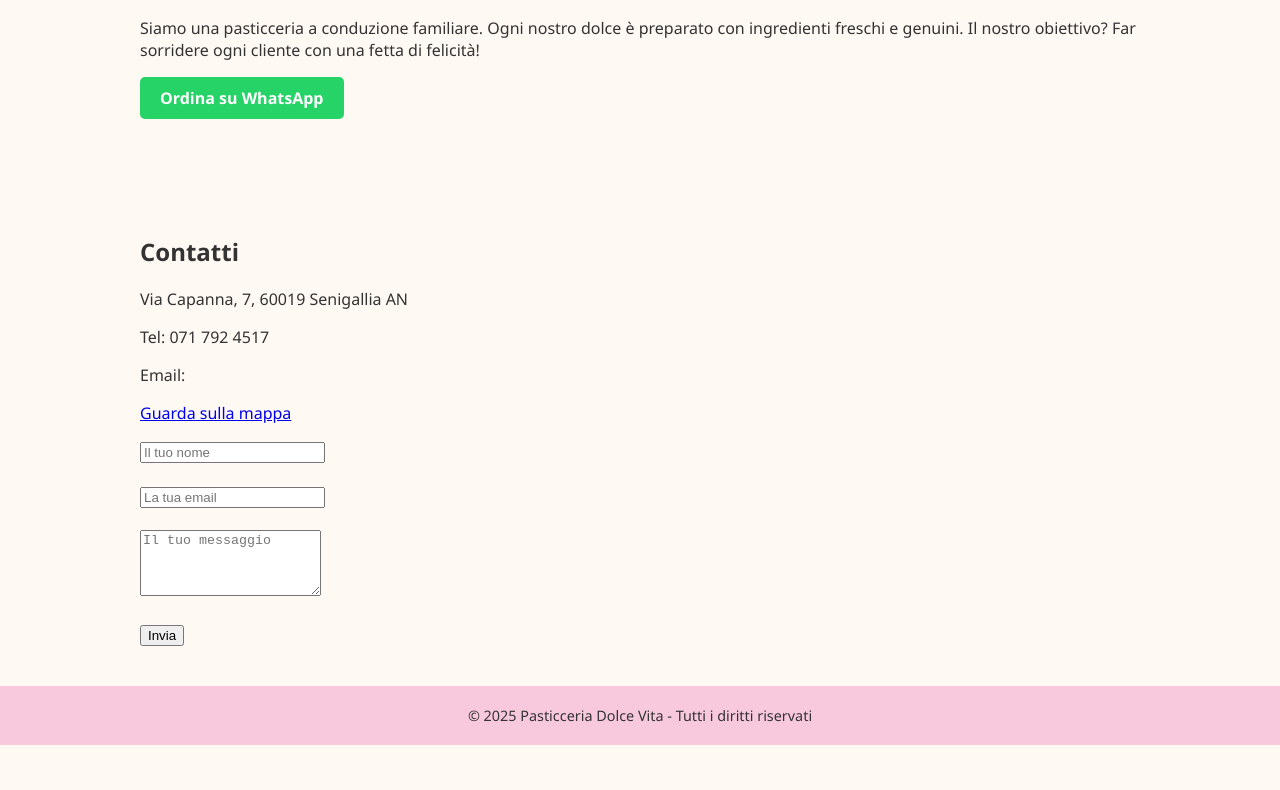
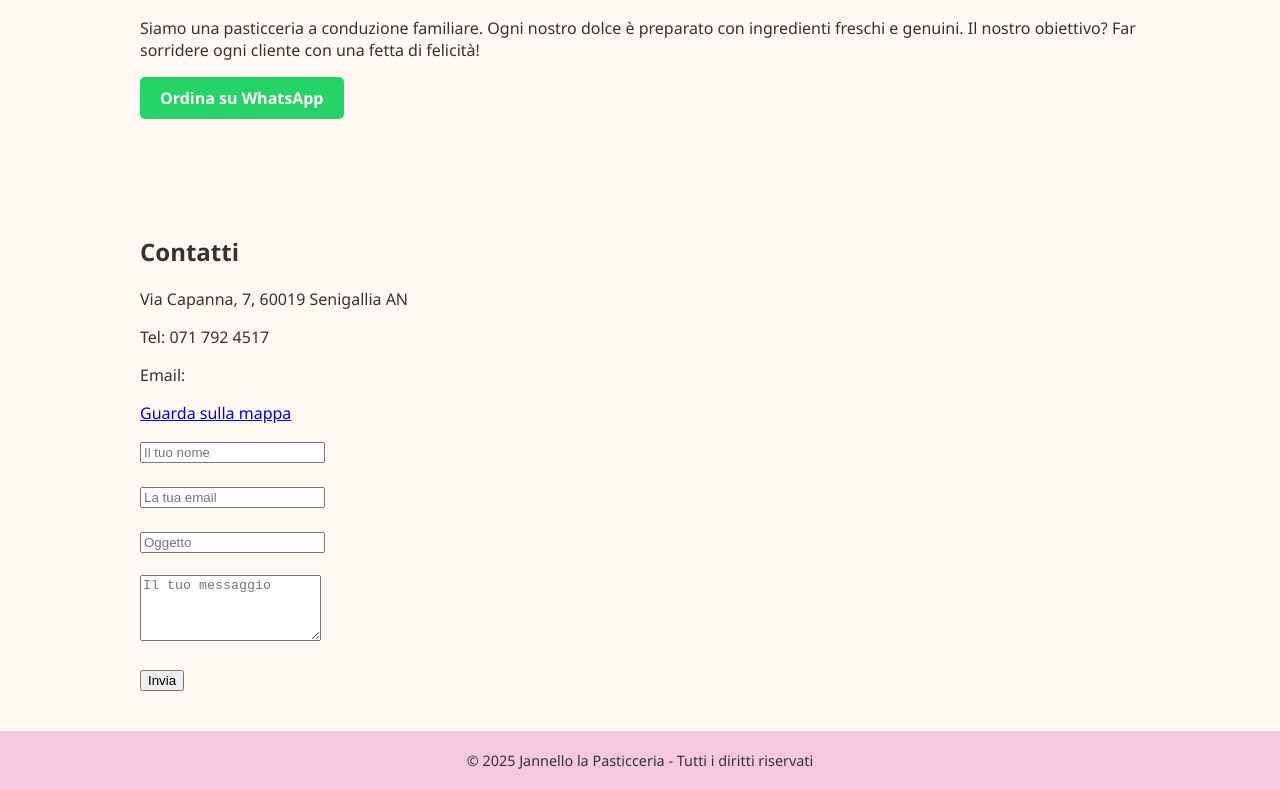
Before and after one commit to andreafronzi/Pasticceria-Jannello, a plain HTML site: page index.html in a window 1280 px wide. Shown: the part 827-1617 px from the top of the page. Before the commit the page ends 1572 px from the top, so only its background shows below. Drawn offline with Linux system fonts and the light colour scheme.

Commit message:
adding email

```diff
--- a/index.html
+++ b/index.html
@@ -128,9 +128,10 @@
     <p>Tel: 071 792 4517</p>
     <p>Email: </p>
     <p><a href="https://maps.app.goo.gl/6Gh7aVigxhJXC4VV7?g_st=iw" target="_blank">Guarda sulla mappa</a></p>
-    <form action="https://formsubmit.co/tuamail@example.com" method="POST">
+    <form action="https://formsubmit.co/andrifronzi@gmail.com" method="POST">
       <input type="text" name="nome" placeholder="Il tuo nome" required><br><br>
       <input type="email" name="email" placeholder="La tua email" required><br><br>
+      <input type="text" name="oggetto" placeholder="Oggetto" required><br><br>
       <textarea name="messaggio" placeholder="Il tuo messaggio" rows="4" required></textarea><br><br>
       <button type="submit">Invia</button>
     </form>
@@ -138,7 +139,7 @@
   </section>
 
   <footer>
-    © 2025 Pasticceria Dolce Vita - Tutti i diritti riservati
+    © 2025 Jannello la Pasticceria - Tutti i diritti riservati
   </footer>
 
 </body>
```
